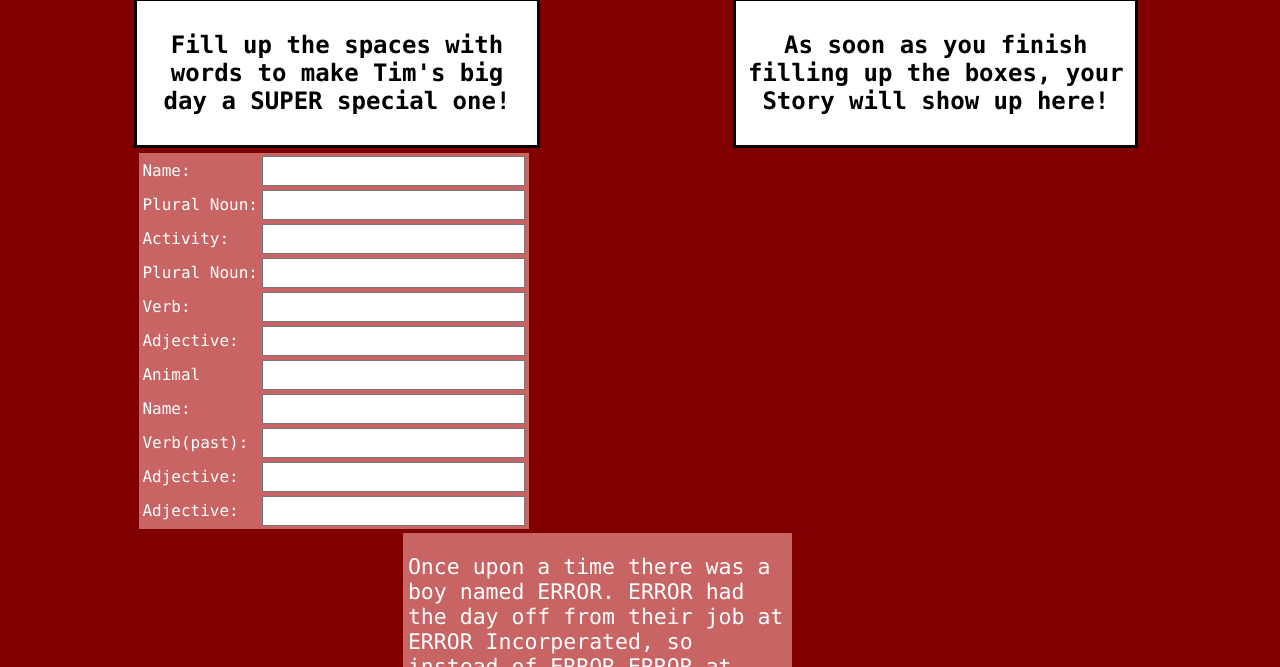
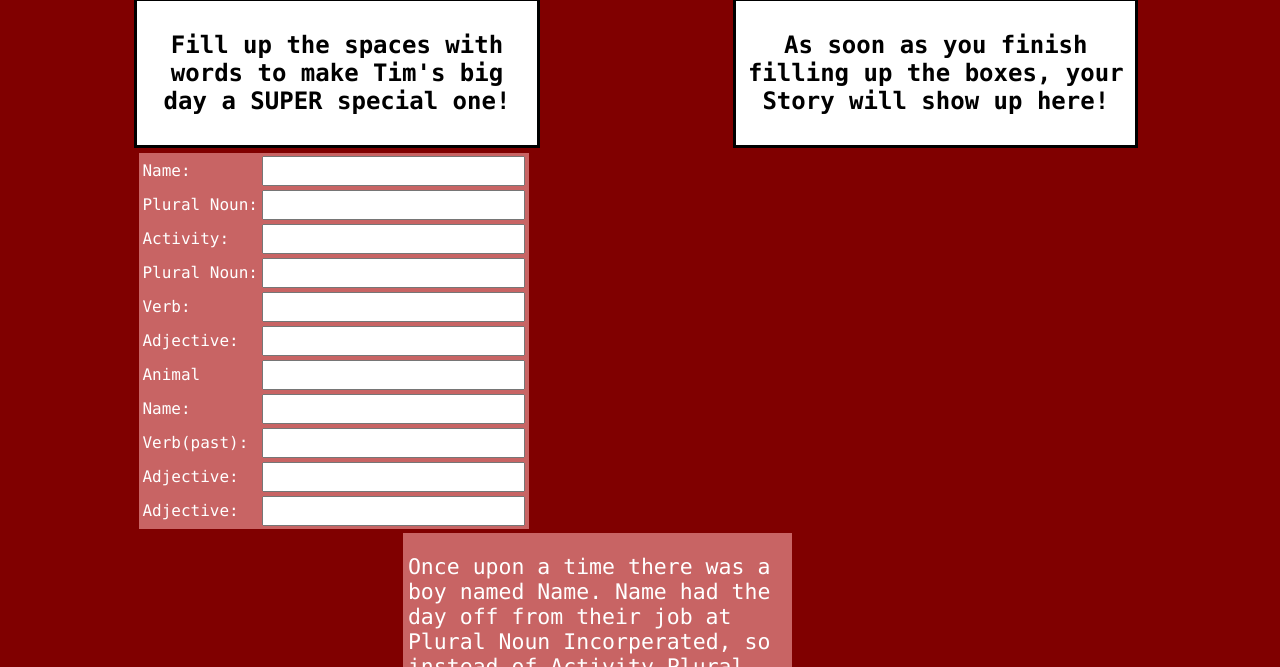
Before and after one commit to hankelsesser/WebEngineering, a plain HTML site: page Mad Lib/index.html in a window 1280 px wide. Shown: the part 133-800 px from the top of the page. Drawn offline with Linux system fonts and the light colour scheme.

Commit message:
replaced "errors" with descriptive names

```diff
--- a/Mad Lib/index.html
+++ b/Mad Lib/index.html
@@ -31,7 +31,7 @@
 
 
 	<div id = "story" style="display:'none" >
-		<p> Once upon a time there was a boy named <span id="output1">ERROR</span>. <span id="output1">ERROR</span> had the day off from their job at <span id="output2">ERROR</span> Incorperated, so instead of <span id="output3">ERROR</span> <span id="output4">ERROR</span> at work, <span id="output1">ERROR</span>decided to <span id="output5">ERROR</span> around town until he found a <span id="output6">ERROR</span> <span id="output7">ERROR</span>, who they named <span id="output8">ERROR</span>. <span id="output1">ERROR</span> and <span id="output8">ERROR</span> <span id="output9">ERROR</span> around until they got too <span id="output10">ERROR</span>. The day had been so <span id="output11">ERROR</span> that <span id="output1">ERROR</span> wished that this day would never end! </p>
+		<p> Once upon a time there was a boy named <span id="output1">Name</span>. <span id="output1">Name</span> had the day off from their job at <span id="output2">Plural Noun</span> Incorperated, so instead of <span id="output3">Activity</span> <span id="output4">Plural Noun</span> at work, <span id="output1">Name</span>decided to <span id="output5">Verb</span> around town until he found a <span id="output6">Adjective</span> <span id="output7">Animal</span>, who they named <span id="output8">Name</span>. <span id="output1">Name</span> and <span id="output8">Name</span> <span id="output9">Verb</span> around until they got too <span id="output10">Adjective</span>. The day had been so <span id="output11">Adjective</span> that <span id="output1">Name</span> wished that this day would never end! </p>
 	</div>
 
 </div>
```
